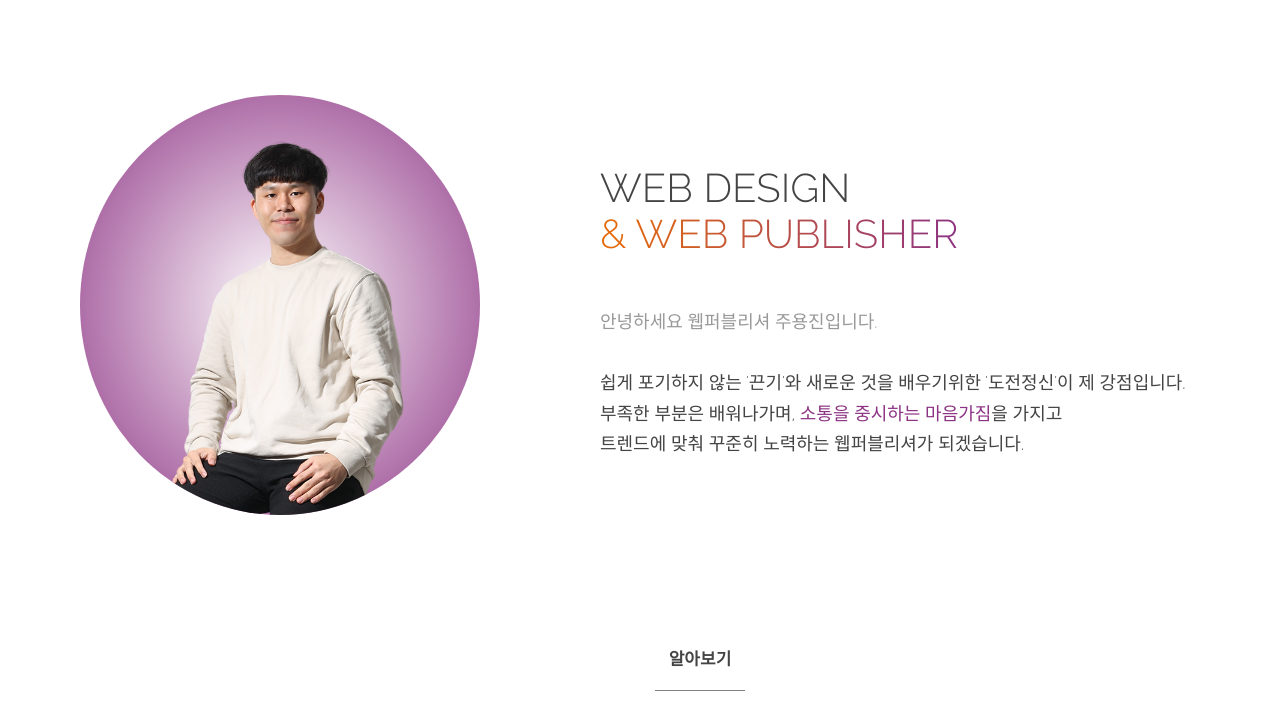
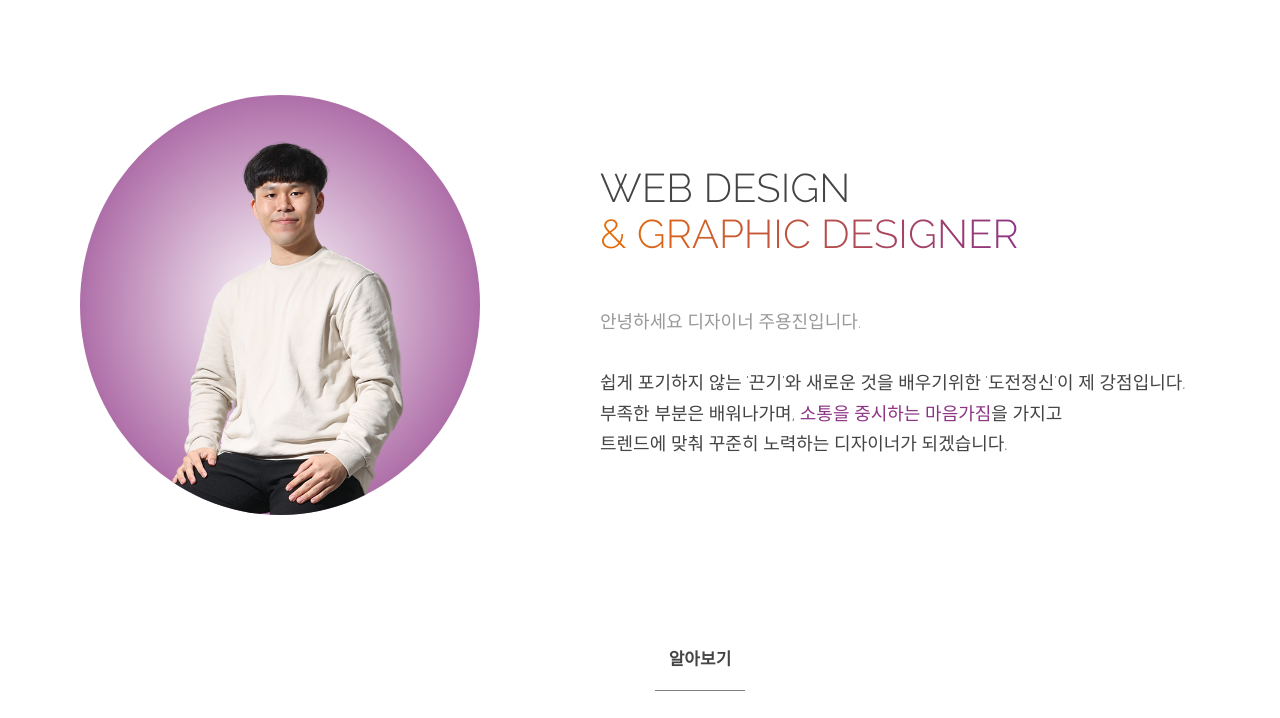
Before and after one commit to Yon9/yj-portfolio, a plain HTML site: page index.html in a window 1280 px wide. Shown: the part 75-793 px from the top of the page. Drawn offline with nearby package versions, Linux system fonts and the light colour scheme; some icons are missing; files whose address does not match are found by name.

Commit message:
Update index.html

```diff
--- a/index.html
+++ b/index.html
@@ -4,7 +4,7 @@
     <meta charset="UTF-8">
     <meta http-equiv="X-UA-Compatible" content="IE=edge">
     <!-- <meta name="viewport" content="width=device-width, initial-scale=1.0"> -->
-    <title> 주용진 - 포트폴리오 </title>
+    <title> 주용진 </title>
     <link rel="stylesheet" href="https://cdn.jsdelivr.net/npm/xeicon@2.3.3/xeicon.min.css">
     <link rel="stylesheet" href="./css/style.css">
     <link rel="shortcut icon" href="./images/fv.png" type="image/x-icon">
@@ -44,13 +44,13 @@
                 <div class="p_right fr">
                     <dl>
                         <dt>WEB DESIGN <br />
-                            <span>&amp; WEB PUBLISHER </span>
+                            <span>&amp; GRAPHIC DESIGNER </span>
 
                         </dt>
                         <dd>
                             <span class="intro">
                                 안녕하세요
-                                웹퍼블리셔 주용진입니다.
+                                디자이너 주용진입니다.
                             </span>
                             <br />
                             <br />
@@ -58,7 +58,7 @@
                             부족한 부분은 배워나가며,
                             <span>소통을 중시하는 마음가짐</span>을 가지고
                             <br />
-                            트렌드에 맞춰 꾸준히 노력하는 웹퍼블리셔가 되겠습니다.
+                            트렌드에 맞춰 꾸준히 노력하는 디자이너가 되겠습니다.
                         </dd>
                     </dl>
                 </div>
```
